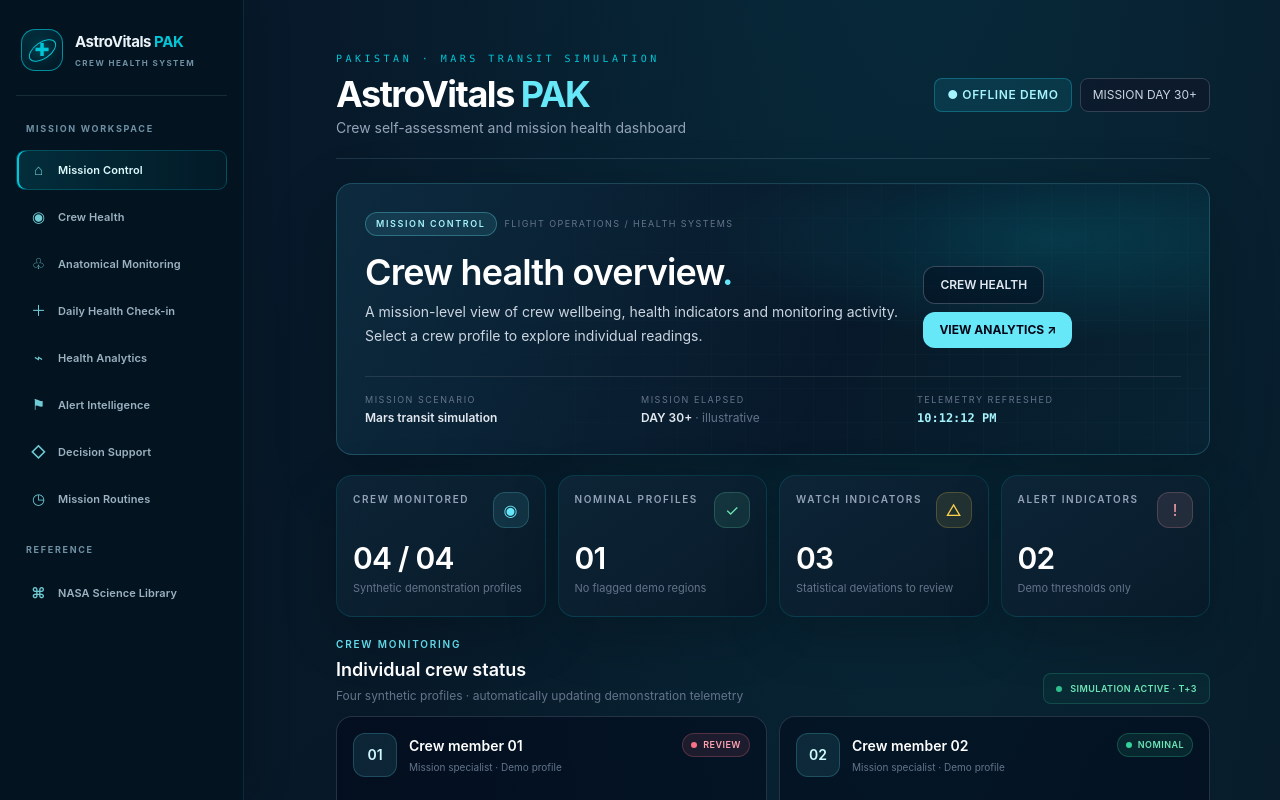
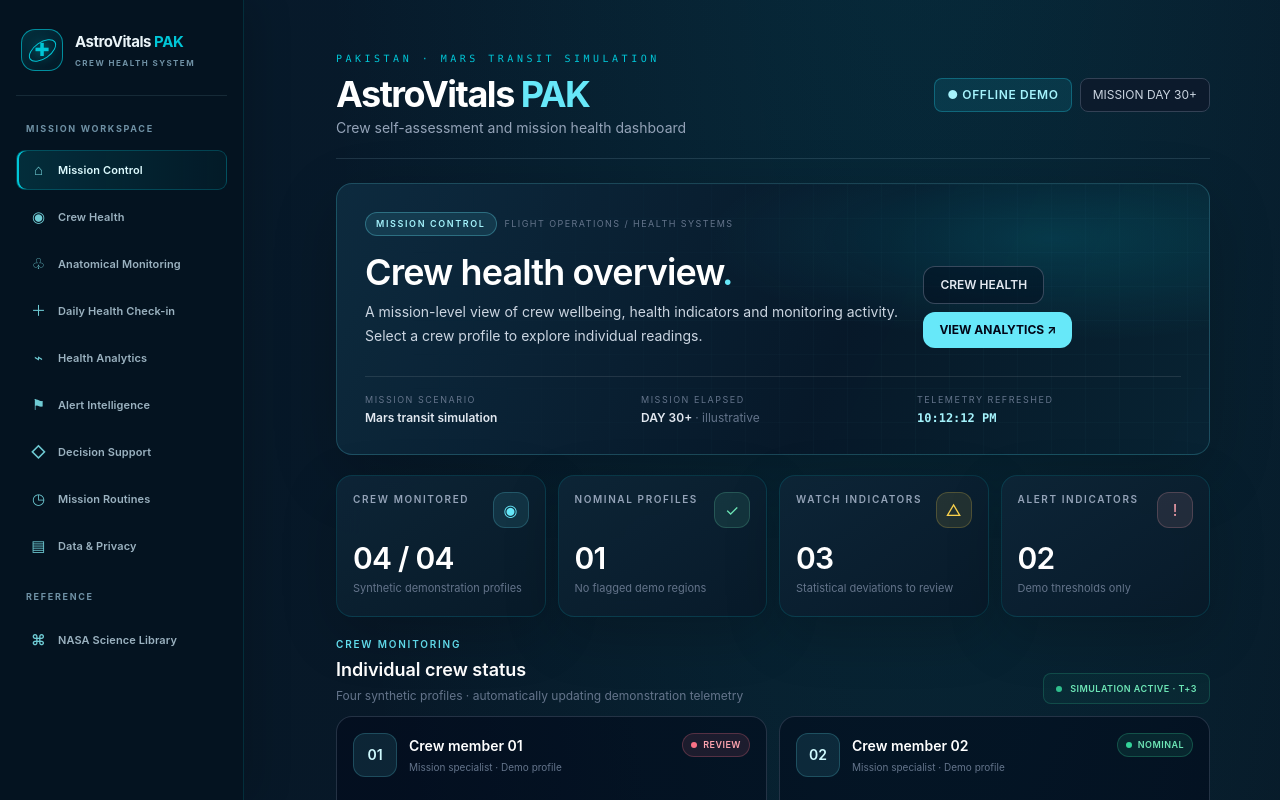
Before and after one commit to Qaisar-baloch/AstroVitals-PAK, a React (Vite) app: page / in a window 1280 px wide. Shown: the top 800 px of the page. Built offline with nearby package versions, Linux system fonts and the light colour scheme.

Commit message:
Add Data and Privacy workspace navigation

```diff
--- a/src/App.jsx
+++ b/src/App.jsx
@@ -7,6 +7,7 @@ import RegionDetail from './components/RegionDetail.jsx'
 import CrewOverview from './features/crew/CrewOverview.jsx'
 import DailyCheckIn from './features/health-checkin/DailyCheckIn.jsx'
 const HealthAnalytics = lazy(() => import('./features/analytics/HealthAnalytics.jsx'))
+const DataManagement = lazy(() => import('./features/data-management/DataManagement.jsx'))
 import DecisionSupport from './features/decision-support/DecisionSupport.jsx'
 import AlertCenter from './features/decision-support/AlertCenter.jsx'
 import MissionRoutines from './features/routines/MissionRoutines.jsx'
@@ -91,9 +92,9 @@ export default function App() {
         <div className="brand-emblem"><span className="brand-orbit"/><span className="brand-cross">✚</span></div>
         <div><div className="brand-name">AstroVitals <span>PAK</span></div><div className="brand-caption">CREW HEALTH SYSTEM</div></div>
       </div>
-      <div className="sidebar-section-label">MISSION WORKSPACE</div>{[{id:'mission',label:'Mission Control',glyph:'⌂'},{id:'commander',label:'Crew Health',glyph:'◉'},{id:'astronaut',label:'Anatomical Monitoring',glyph:'♧'},{id:'checkin',label:'Daily Health Check-in',glyph:'＋'},{id:'analytics',label:'Health Analytics',glyph:'⌁'},{id:'alerts',label:'Alert Intelligence',glyph:'⚑'},{id:'decision',label:'Decision Support',glyph:'◇'},{id:'routines',label:'Mission Routines',glyph:'◷'}].map((item) => <button key={item.id} onClick={() => setMode(item.id)} className={`side-link rounded-lg border px-4 py-2 text-xs font-semibold ${mode === item.id ? 'border-cyan-300 bg-cyan-300/10 text-cyan-200' : 'border-slate-700 bg-slate-900 text-slate-400'}`}><span className="side-glyph">{item.glyph}</span>{item.label}</button>)}<div className="sidebar-section-label mt-3">REFERENCE</div><button onClick={() => document.getElementById('mission-science')?.scrollIntoView({behavior:'smooth'})} className="side-link"><span className="side-glyph">⌘</span>NASA Science Library</button></nav>
+      <div className="sidebar-section-label">MISSION WORKSPACE</div>{[{id:'mission',label:'Mission Control',glyph:'⌂'},{id:'commander',label:'Crew Health',glyph:'◉'},{id:'astronaut',label:'Anatomical Monitoring',glyph:'♧'},{id:'checkin',label:'Daily Health Check-in',glyph:'＋'},{id:'analytics',label:'Health Analytics',glyph:'⌁'},{id:'alerts',label:'Alert Intelligence',glyph:'⚑'},{id:'decision',label:'Decision Support',glyph:'◇'},{id:'routines',label:'Mission Routines',glyph:'◷'},{id:'data',label:'Data & Privacy',glyph:'▤'}].map((item) => <button key={item.id} onClick={() => setMode(item.id)} className={`side-link rounded-lg border px-4 py-2 text-xs font-semibold ${mode === item.id ? 'border-cyan-300 bg-cyan-300/10 text-cyan-200' : 'border-slate-700 bg-slate-900 text-slate-400'}`}><span className="side-glyph">{item.glyph}</span>{item.label}</button>)}<div className="sidebar-section-label mt-3">REFERENCE</div><button onClick={() => document.getElementById('mission-science')?.scrollIntoView({behavior:'smooth'})} className="side-link"><span className="side-glyph">⌘</span>NASA Science Library</button></nav>
 
-    {mode === 'mission' ? <MissionControl crewHistories={crewHistories} tickNumber={tickNumber} onSelectCrew={(id) => { setSelectedCrew(id); setMode('astronaut') }} onNavigate={setMode}/> : mode === 'commander' ? <CrewOverview crewHistories={crewHistories} onSelectCrew={(id) => { setSelectedCrew(id); setMode('astronaut') }}/> : mode === 'checkin' ? <DailyCheckIn crewId={selectedCrew}/> : mode === 'analytics' ? <Suspense fallback={<div className="panel rounded-2xl p-6 text-sm text-slate-400">Loading health analytics…</div>}><HealthAnalytics history={history} baseline={baseline} crewId={selectedCrew}/></Suspense> : mode === 'alerts' ? <AlertCenter crewHistories={crewHistories} onOpenCrew={(id) => { setSelectedCrew(id); setMode('astronaut') }}/> : mode === 'decision' ? <DecisionSupport reading={latest} baseline={baseline} crewId={selectedCrew}/> : mode === 'routines' ? <MissionRoutines crewId={selectedCrew}/> : mode === 'astronaut' ? <Suspense fallback={<div className="panel rounded-2xl p-6 text-sm text-slate-400">Loading 3D anatomy viewport…</div>}><AnatomyMonitoring selectedCrew={selectedCrew} selectedRegion={selectedRegion} setSelectedRegion={setSelectedRegion} statuses={statuses}/></Suspense> : <>
+    {mode === 'mission' ? <MissionControl crewHistories={crewHistories} tickNumber={tickNumber} onSelectCrew={(id) => { setSelectedCrew(id); setMode('astronaut') }} onNavigate={setMode}/> : mode === 'commander' ? <CrewOverview crewHistories={crewHistories} onSelectCrew={(id) => { setSelectedCrew(id); setMode('astronaut') }}/> : mode === 'checkin' ? <DailyCheckIn crewId={selectedCrew}/> : mode === 'analytics' ? <Suspense fallback={<div className="panel rounded-2xl p-6 text-sm text-slate-400">Loading health analytics…</div>}><HealthAnalytics history={history} baseline={baseline} crewId={selectedCrew}/></Suspense> : mode === 'alerts' ? <AlertCenter crewHistories={crewHistories} onOpenCrew={(id) => { setSelectedCrew(id); setMode('astronaut') }}/> : mode === 'decision' ? <DecisionSupport reading={latest} baseline={baseline} crewId={selectedCrew}/> : mode === 'routines' ? <MissionRoutines crewId={selectedCrew}/> : mode === 'data' ? <Suspense fallback={<div className="panel rounded-2xl p-6 text-sm text-slate-400">Loading data workspace…</div>}><DataManagement/></Suspense> : mode === 'astronaut' ? <Suspense fallback={<div className="panel rounded-2xl p-6 text-sm text-slate-400">Loading 3D anatomy viewport…</div>}><AnatomyMonitoring selectedCrew={selectedCrew} selectedRegion={selectedRegion} setSelectedRegion={setSelectedRegion} statuses={statuses}/></Suspense> : <>
       <div className="mb-5 flex flex-wrap items-center justify-between gap-3 rounded-xl border border-slate-700/70 bg-slate-950/40 px-4 py-3"><div><div className="text-[10px] uppercase tracking-widest text-slate-500">Selected synthetic crew profile</div><div className="mt-1 text-sm font-semibold">Crew member {String(selectedCrew + 1).padStart(2, '0')}</div></div><div className="flex flex-wrap gap-2">{crewHistories.map((_, id) => <button key={id} onClick={() => setSelectedCrew(id)} className={`rounded-md border px-3 py-2 text-[10px] ${selectedCrew === id ? 'border-cyan-300 bg-cyan-300/10 text-cyan-200' : 'border-slate-700 text-slate-400'}`}>Crew {id + 1}</button>)}</div></div>
       <div className="mb-5 grid gap-3 sm:grid-cols-3"><div className="panel rounded-2xl p-4"><div className="text-[10px] uppercase tracking-[.2em] text-slate-500">Telemetry status</div><div className="mt-2 flex items-center gap-2 text-sm font-semibold"><span className="h-2 w-2 animate-pulse rounded-full bg-emerald-400"/>LIVE SIMULATION</div><div className="mt-1 text-xs text-slate-500">Synthetic tick every 2 seconds</div></div><div className="panel rounded-2xl p-4"><div className="text-[10px] uppercase tracking-[.2em] text-slate-500">Overall demo status</div><div className="mt-2"><span className={`rounded-full border px-3 py-1 text-xs uppercase ${statusClasses[overall]}`}>{overall}</span></div><div className="mt-2 text-xs text-slate-500">Statistical deviation, not a medical warning</div></div><div className="panel rounded-2xl p-4"><div className="text-[10px] uppercase tracking-[.2em] text-slate-500">Earth communication</div><div className="mt-2 text-sm font-semibold text-amber-200">DELAYED · SCENARIO</div><div className="mt-1 text-xs text-slate-500">One-way delay scenario: approximately 4 to 24 minutes</div></div></div>
       <div className="grid gap-5 lg:grid-cols-[1.05fr_1.3fr]"><section className="panel rounded-2xl p-5"><div className="flex items-start justify-between"><div><h2 className="text-lg font-semibold">Crew body map</h2><p className="mt-1 text-xs text-slate-400">Select a region to open its assessment information.</p></div><span className="rounded-md border border-slate-700 px-2 py-1 text-[9px] tracking-widest text-cyan-200">SIMULATED</span></div><HumanBody selected={selectedRegion} statuses={statuses} onSelect={setSelectedRegion}/><div className="mt-2 flex flex-wrap justify-center gap-3 text-[10px] text-slate-400">{Object.entries({normal:'Normal',watch:'Watch',alert:'Alert',unassessed:'Not assessed'}).map(([key,label]) => <span key={key} className="flex items-center gap-1.5"><span className="h-2.5 w-2.5 rounded-sm" style={{background:regionFill[key]}}/>{label}</span>)}</div><div className="mt-5"><RegionDetail region={selected} status={statuses[selected.id]}/></div></section>
```
